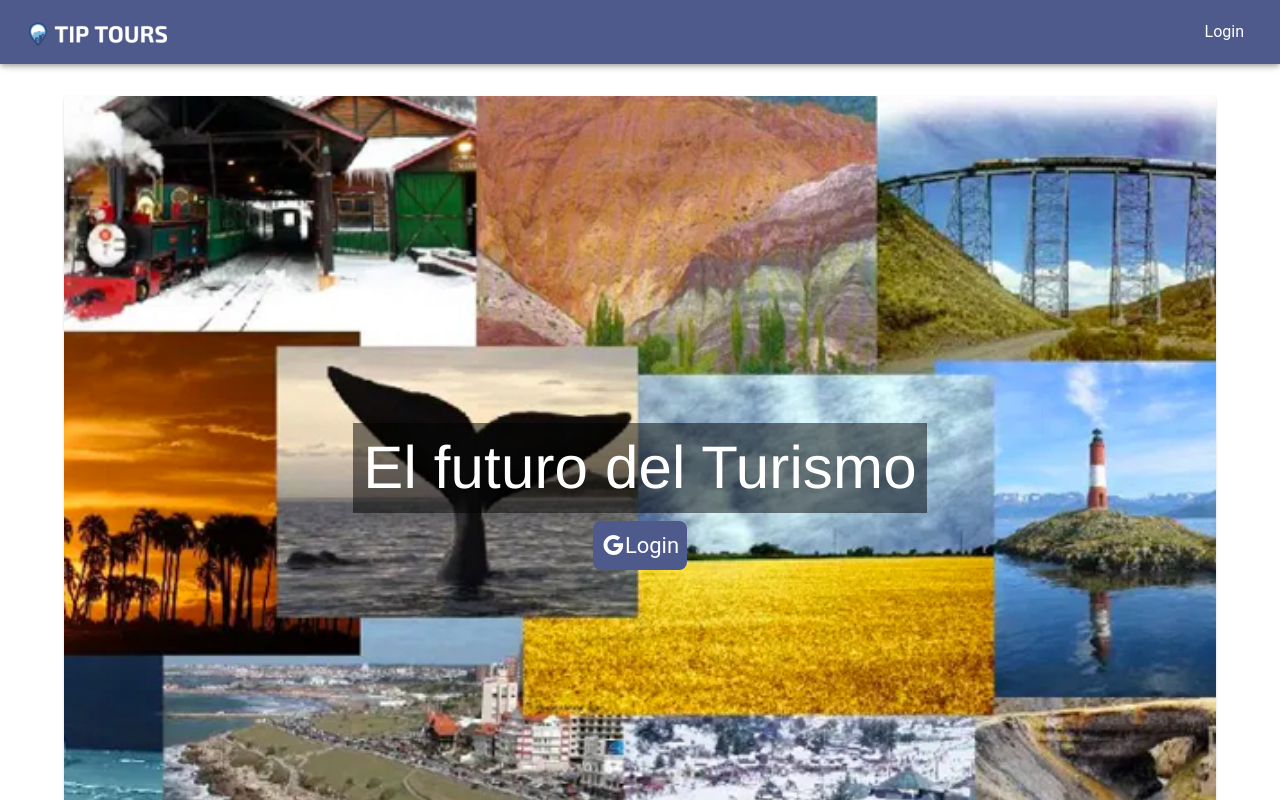
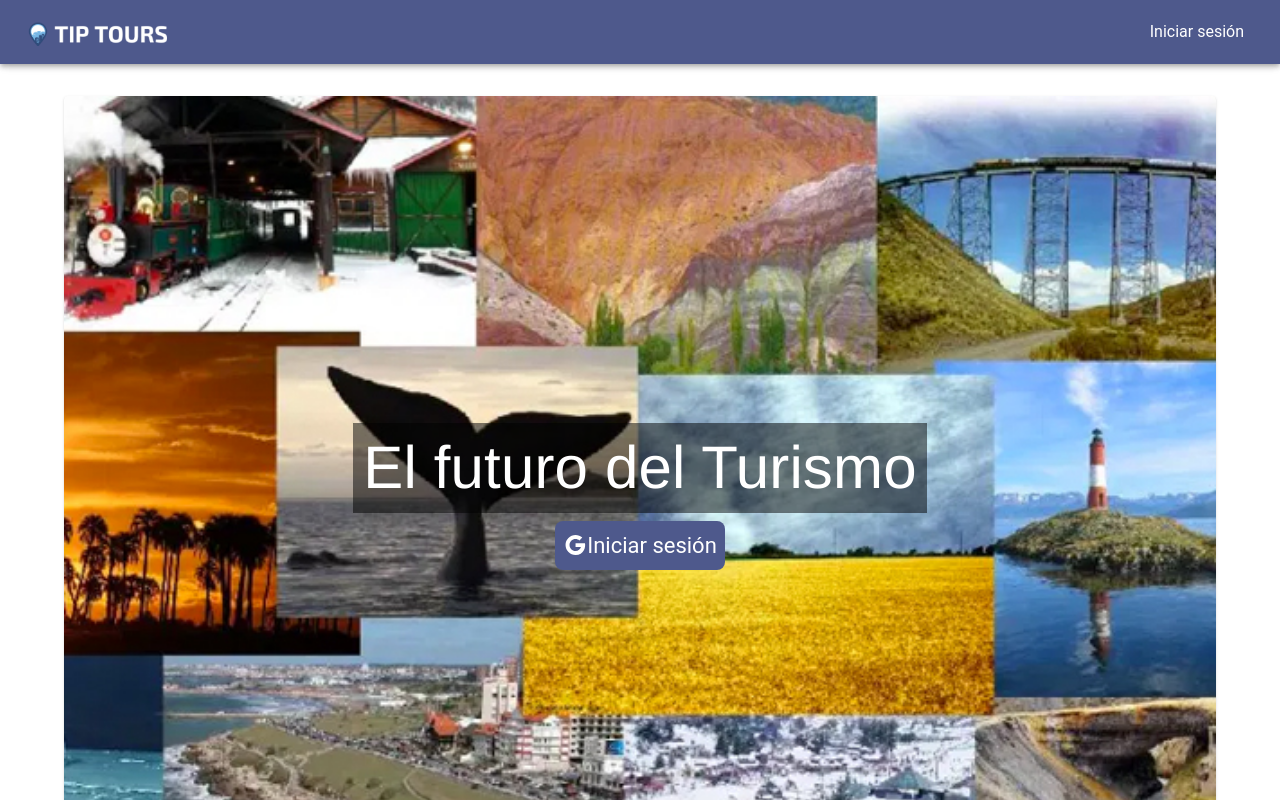
Before and after one commit to Taller-de-Proyectos-2-Tip-Tours/web, a React (Create React App) app: page / in a window 1280 px wide. Built offline with nearby package versions, Linux system fonts and the light colour scheme.

Commit message:
se saca el lenguaje ingles

```diff
--- a/src/views/dashboard/Dashboard.jsx
+++ b/src/views/dashboard/Dashboard.jsx
@@ -166,7 +166,7 @@ export default function Dashboard() {
                 color="inherit"
                 >
                   <Button style={{backgroundColor:'transparent',border:'none'}} onClick={onLogin}>
-                    Login
+                  Iniciar sesión
                   </Button>
                 </Typography>
             }
--- a/src/views/dashboard/listItems.jsx
+++ b/src/views/dashboard/listItems.jsx
@@ -31,7 +31,7 @@ const MainListItems = () => {
           cursor:'pointer'
         }}
         >
-          Log Out
+          Cerrar sesión
         </div>
       </>
   )
--- a/src/views/pages/Home/Home.jsx
+++ b/src/views/pages/Home/Home.jsx
@@ -49,7 +49,7 @@ const Home = () => {
                     marginTop:8,
                 }}
                 >
-                <Google /> Login
+                <Google /> Iniciar sesión
               </IconButton>}
             </div>
         </ Paper>
```
